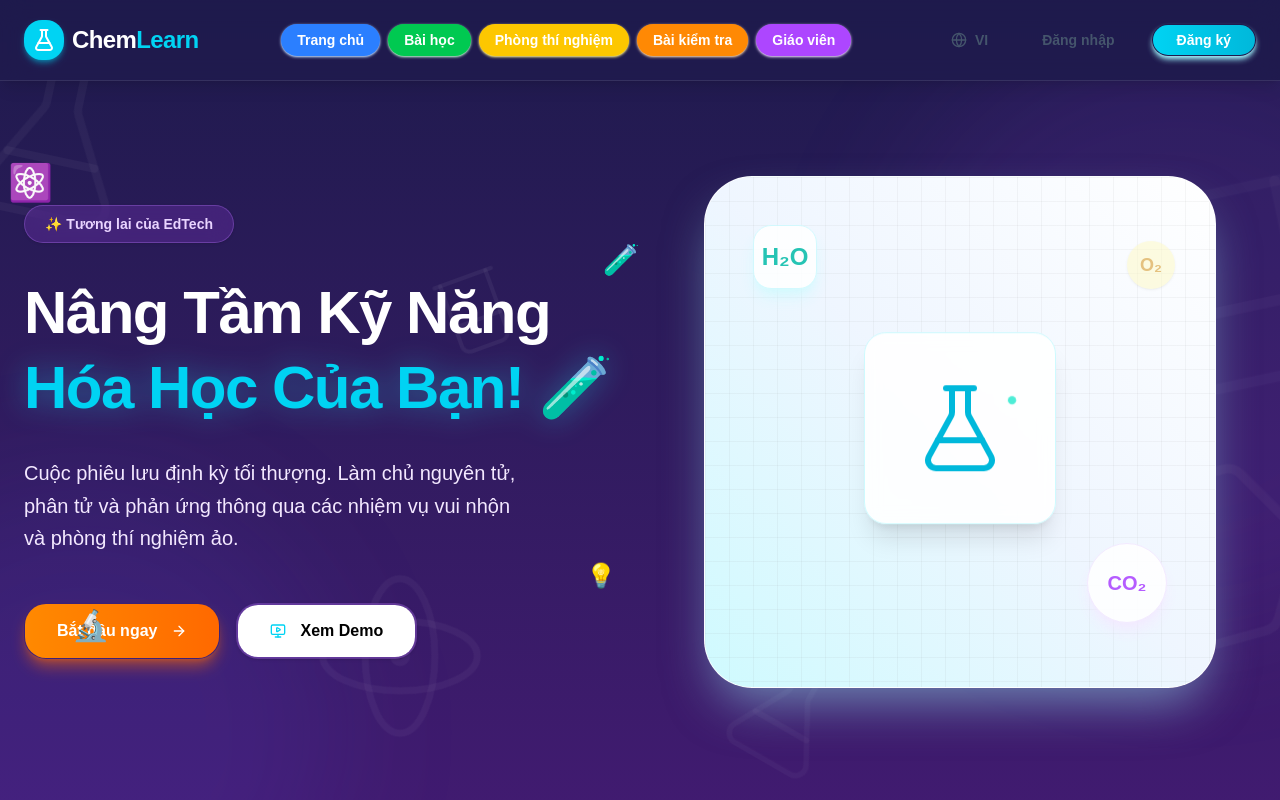
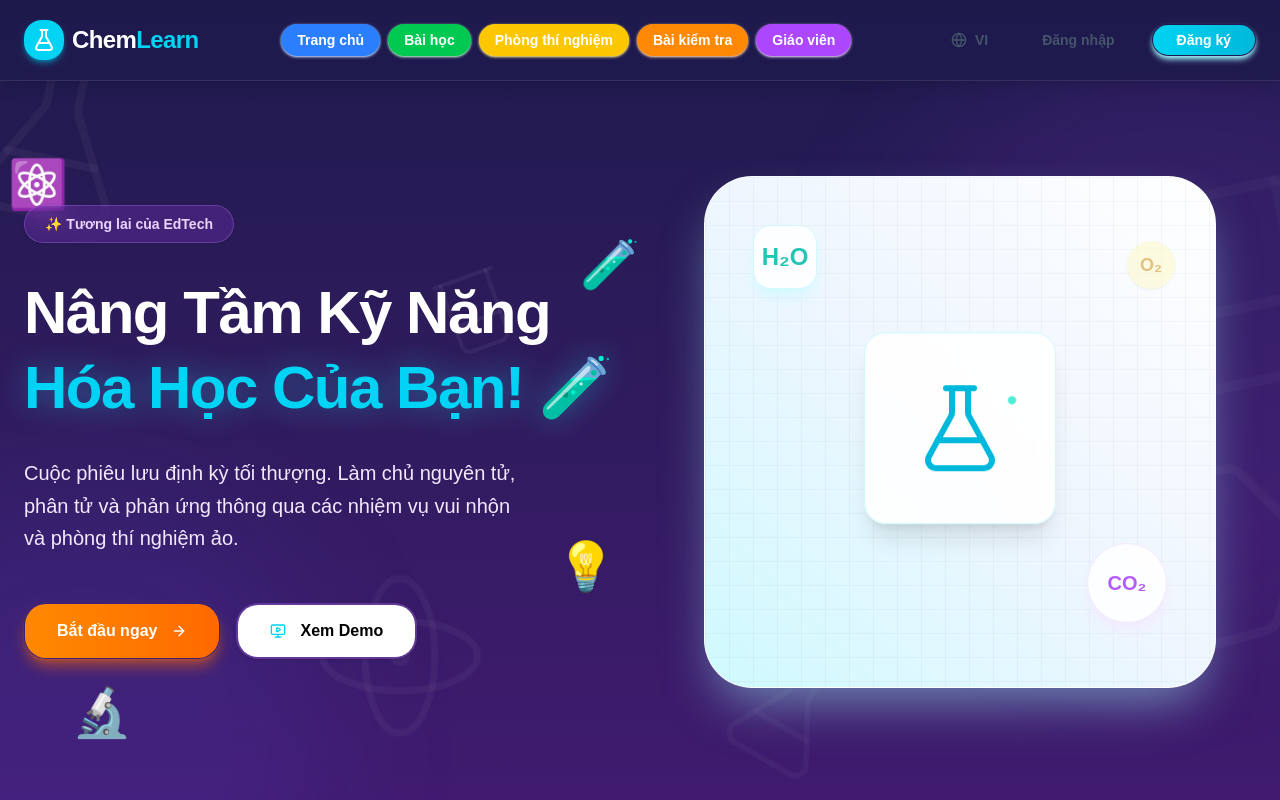
Before and after one commit to PhuNguyen12345/ChemLearn-FE, a React (Vite) app: page / in a window 1280 px wide. Shown: the top 800 px of the page. Built offline with nearby package versions, Linux system fonts and the light colour scheme.

Commit message:
refining bouncing emoji

```diff
--- a/src/pages/LandingPage.jsx
+++ b/src/pages/LandingPage.jsx
@@ -125,10 +125,10 @@ const LandingPage = () => {
               {/* Text Left — with floating science emojis */}
               <div className="relative max-w-2xl space-y-8">
                 {/* Floating decorative science icons */}
-                <div className="absolute -top-8 -left-4 text-4xl animate-bounce" style={{ animationDuration: '2.8s' }}>⚛️</div>
-                <div className="absolute top-10 -right-6 text-3xl animate-bounce" style={{ animationDuration: '3.5s', animationDelay: '0.5s' }}>🧪</div>
-                <div className="absolute -bottom-6 left-12 text-3xl animate-bounce" style={{ animationDuration: '2.2s', animationDelay: '1s' }}>🔬</div>
-                <div className="absolute bottom-8 right-0 text-2xl animate-bounce" style={{ animationDuration: '4s', animationDelay: '0.2s' }}>💡</div>
+                <div className="absolute -top-8 -left-4 text-5xl animate-bounce" style={{ animationDuration: '2.8s' }}>⚛️</div>
+                <div className="absolute top-10 -right-6 text-5xl animate-bounce" style={{ animationDuration: '3.5s', animationDelay: '0.5s' }}>🧪</div>
+                <div className="absolute -bottom-30 left-12 text-5xl animate-bounce" style={{ animationDuration: '2.2s', animationDelay: '1s' }}>🔬</div>
+                <div className="absolute bottom-8 right-0 text-5xl animate-bounce" style={{ animationDuration: '4s', animationDelay: '0.2s' }}>💡</div>
 
                 <div className="inline-block px-5 py-2 bg-purple-500/20 text-purple-200 text-sm font-black rounded-full shadow-sm border border-purple-400/30 backdrop-blur-md">
                   {t.hero.badge}
```
